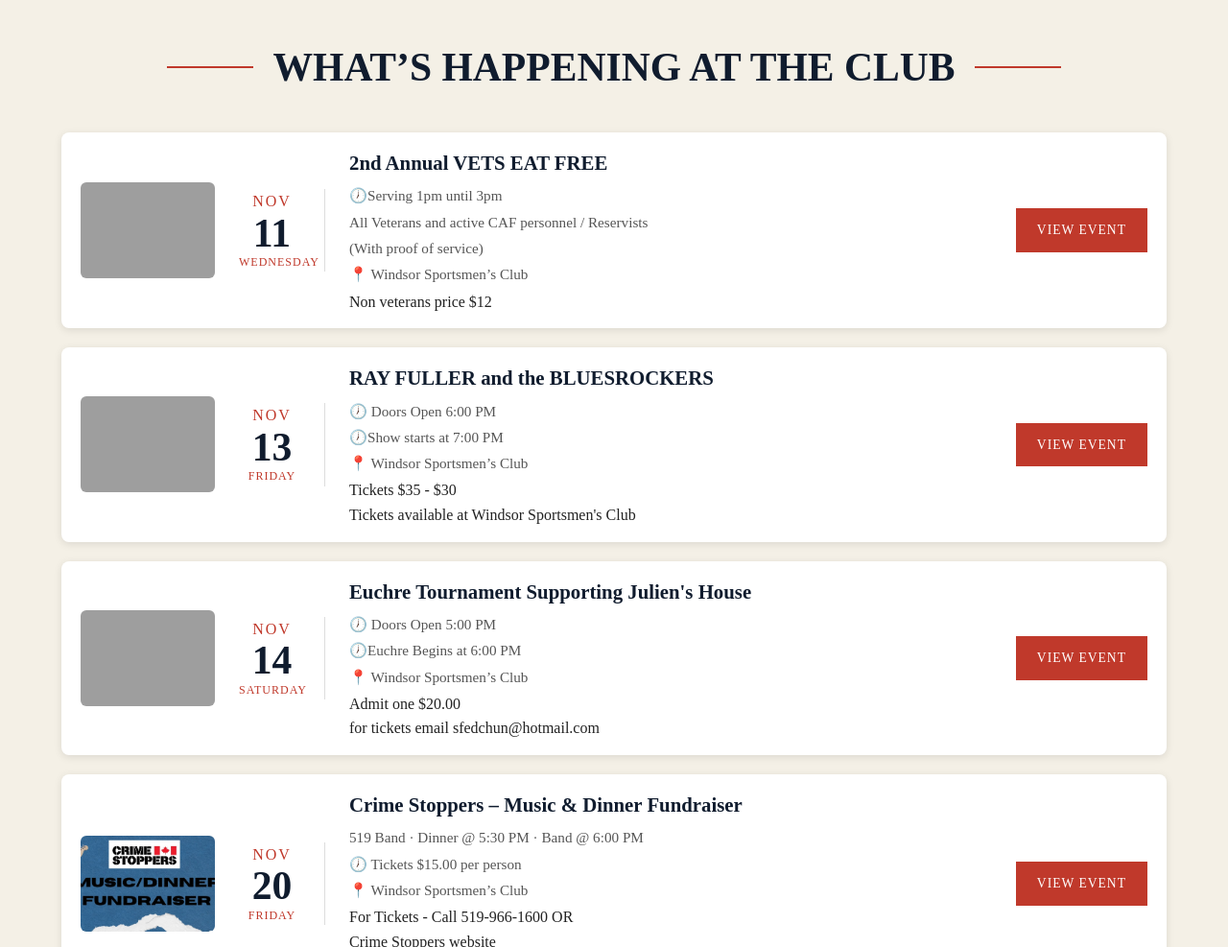
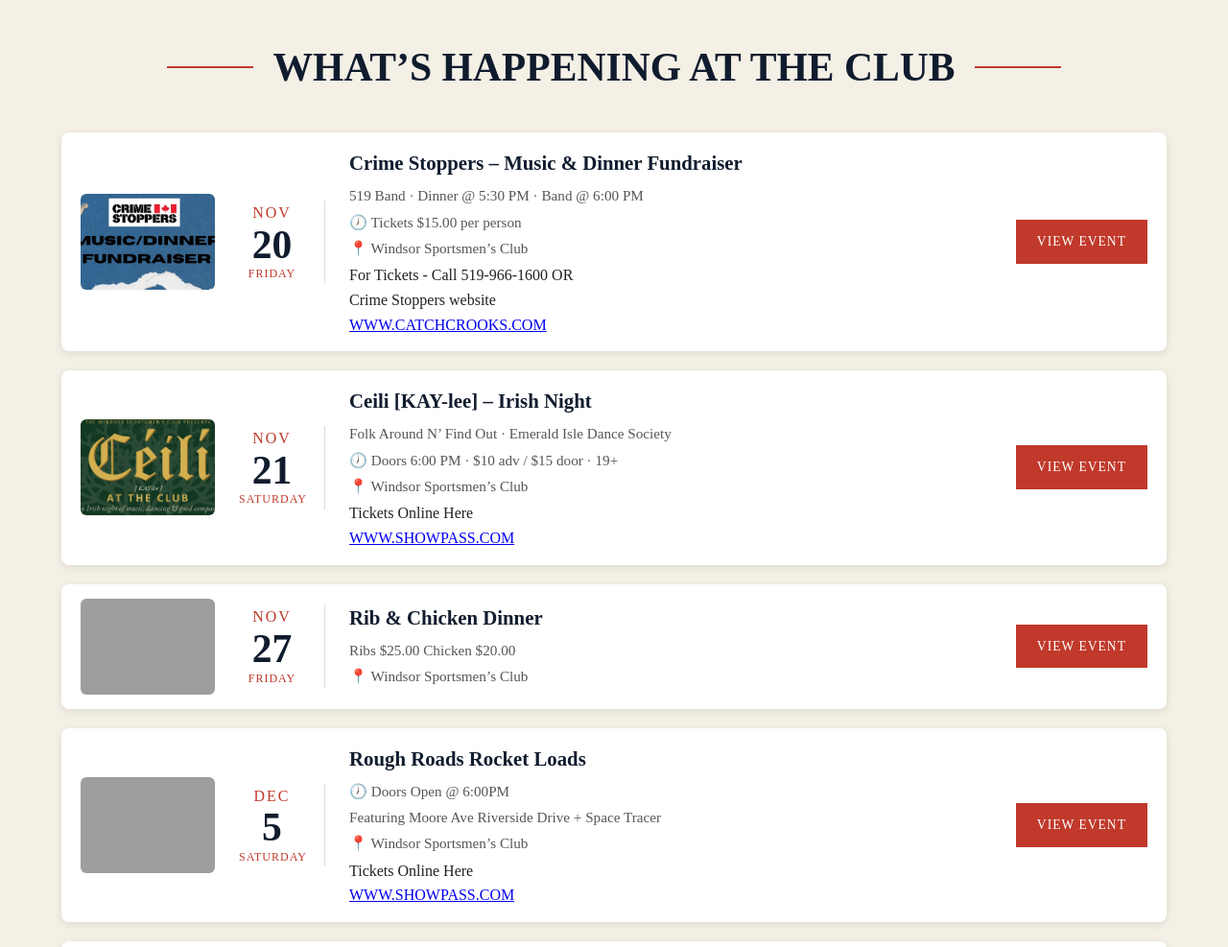
Before and after one commit to SilverMum/WSC, a plain HTML site: page index.html in a window 1280 px wide. Shown: the part 1180-2167 px from the top of the page at 96% size. Drawn offline with Linux system fonts and the light colour scheme; grey boxes are pictures that could not be loaded.

Commit message:
Delete event sections from index.html
Removed multiple event sections from index.html.

```diff
--- a/index.html
+++ b/index.html
@@ -158,103 +158,13 @@
     </h2>
 
     <!-- EVENT 1 -->
-    <div class="event-row">
 
-        <img src="images/vetlunch.png"
-             alt="Crime Stoppers Fundraiser"
-             class="clickable-vertical-img"
-             onclick="openFullscreenImage('images/871735896_122138503778817145_6250365731468422087_n.jpg')">
-
-        <div class="event-date">
-            <span class="event-month">NOV</span>
-            <span class="event-day">11</span>
-            <span class="event-weekday">Wednesday</span>
-        </div>
-
-        <div class="event-details">
-            <h3>
-                <a href="images/871735896_122138503778817145_6250365731468422087_n.jpg"
-                   target="_blank"
-                   class="event-title-link">
-                    2nd Annual VETS EAT FREE
-                </a>
-            </h3>
-            <p>🕖Serving 1pm until 3pm</p>
-            <p>All Veterans and active CAF personnel / Reservists</p>
-            <p>(With proof of service)</p>
-            <p>📍 Windsor Sportsmen’s Club</p>
-            Non veterans price $12<br>
-        </div>
-
-        <a href="calendar.html" class="btn btn-solid btn-small">View Event</a>
-
-    </div>
 
     <!-- EVENT 3 -->
-    <div class="event-row">
 
-        <img src="images/bluesnov13th.png"
-             alt="Crime Stoppers Fundraiser"
-             class="clickable-vertical-img"
-             onclick="openFullscreenImage('images/bluesnov13n.jpg')">
-
-        <div class="event-date">
-            <span class="event-month">NOV</span>
-            <span class="event-day">13</span>
-            <span class="event-weekday">Friday</span>
-        </div>
-
-        <div class="event-details">
-            <h3>
-                <a href="images/bluesnov13n.jpg"
-                   target="_blank"
-                   class="event-title-link">
-                    RAY FULLER and the BLUESROCKERS
-                </a>
-            </h3>
-            <p>🕖 Doors Open 6:00 PM</p>
-            <p>🕖Show starts at 7:00 PM</p>
-            <p>📍 Windsor Sportsmen’s Club</p>
-            Tickets $35 - $30<br>
-            Tickets available at Windsor Sportsmen's Club<br>
-        </div>
-
-        <a href="calendar.html" class="btn btn-solid btn-small">View Event</a>
-
-    </div>
 
     <!-- EVENT 4 -->
-    <div class="event-row">
 
-        <img src="images/euchre t small.png"
-             alt="Crime Stoppers Fundraiser"
-             class="clickable-vertical-img"
-             onclick="openFullscreenImage('images/euchre tournamentnov14.jpg')">
-
-        <div class="event-date">
-            <span class="event-month">NOV</span>
-            <span class="event-day">14</span>
-            <span class="event-weekday">Saturday</span>
-        </div>
-
-        <div class="event-details">
-            <h3>
-                <a href="images/euchre tournamentnov14.jpg"
-                   target="_blank"
-                   class="event-title-link">
-                    Euchre Tournament Supporting Julien's House
-                </a>
-            </h3>
-            <p>🕖 Doors Open 5:00 PM</p>
-            <p>🕖Euchre Begins at 6:00 PM</p>
-            <p>📍 Windsor Sportsmen’s Club</p>
-            Admit one $20.00<br>
-            for tickets email sfedchun@hotmail.com<br>
-        </div>
-
-        <a href="calendar.html" class="btn btn-solid btn-small">View Event</a>
-
-    </div>
 
     <!-- EVENT 5 -->
     <div class="event-row">
```
